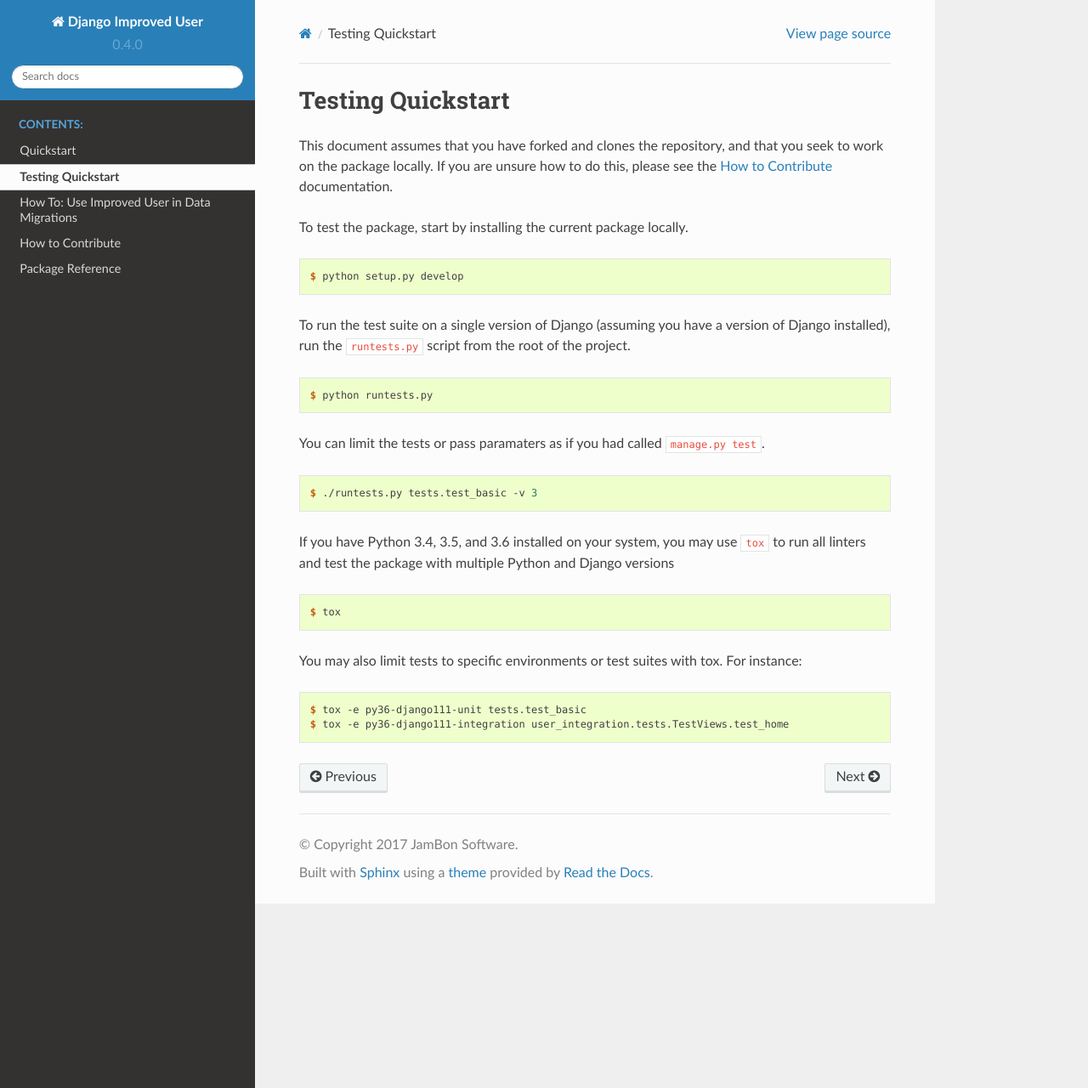
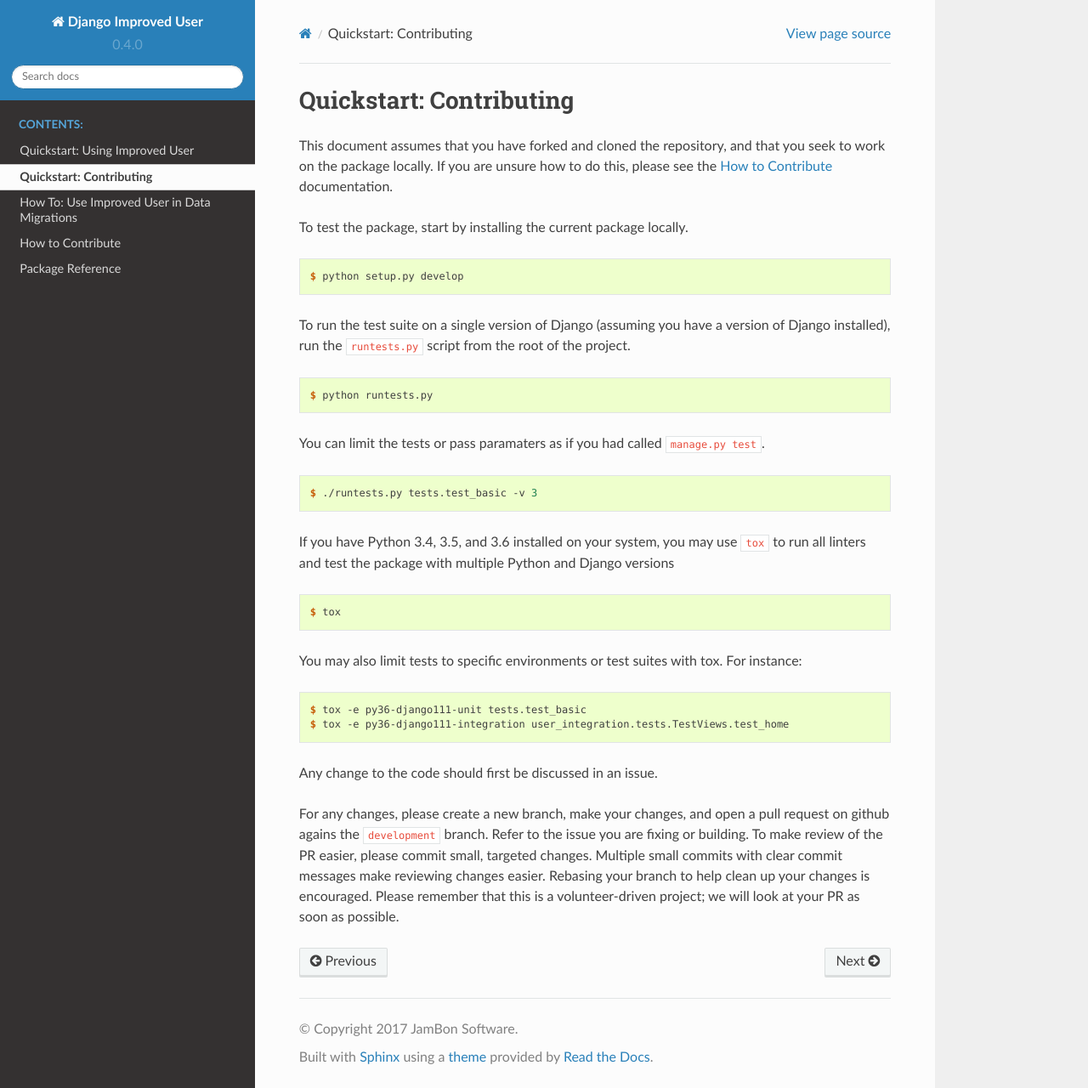
Before and after one commit to jambonrose/django-improved-user, a Sphinx documentation site: the page built from docs/quickstart_contrib.rst, in a window 1280 px wide and 1280 px high. Shown: the whole window at 85% size. Built offline with Sphinx 7.4.7 and the Read the Docs theme 2.0.0, drawn with Linux system fonts in a browser that asks for light colours.

Commit message:
Rework quickstart documentation for contributing

```diff
--- a/docs/index.rst
+++ b/docs/index.rst
@@ -8,7 +8,7 @@ Welcome to Django Improved User's documentation!
    :maxdepth: 3
 
    quickstart
-   testing
+   quickstart_contrib
    data_migrations
    contributing
    source/modules
--- a/docs/quickstart.rst
+++ b/docs/quickstart.rst
@@ -1,8 +1,9 @@
-##########
-Quickstart
-##########
+###############################
+Quickstart: Using Improved User
+###############################
 
-This document provides the least amount of info to get started.
+This document provides the least amount of info to get started with the
+package.
 
 .. contents::
    :local:
--- a/docs/testing.rst
+++ b/docs/quickstart_contrib.rst
@@ -1,8 +1,8 @@
-##################
-Testing Quickstart
-##################
+########################
+Quickstart: Contributing
+########################
 
-This document assumes that you have forked and clones the repository,
+This document assumes that you have forked and cloned the repository,
 and that you seek to work on the package locally. If you are unsure how
 to do this, please see the :doc:`contributing` documentation.
 
@@ -41,3 +41,14 @@ You may also limit tests to specific environments or test suites with tox. For i
 
     $ tox -e py36-django111-unit tests.test_basic
     $ tox -e py36-django111-integration user_integration.tests.TestViews.test_home
+
+Any change to the code should first be discussed in an issue.
+
+For any changes, please create a new branch, make your changes, and open
+a pull request on github agains the ``development`` branch. Refer to the
+issue you are fixing or building. To make review of the PR easier,
+please commit small, targeted changes.  Multiple small commits with
+clear commit messages make reviewing changes easier. Rebasing your
+branch to help clean up your changes is encouraged. Please remember that
+this is a volunteer-driven project; we will look at your PR as soon as
+possible.
```
